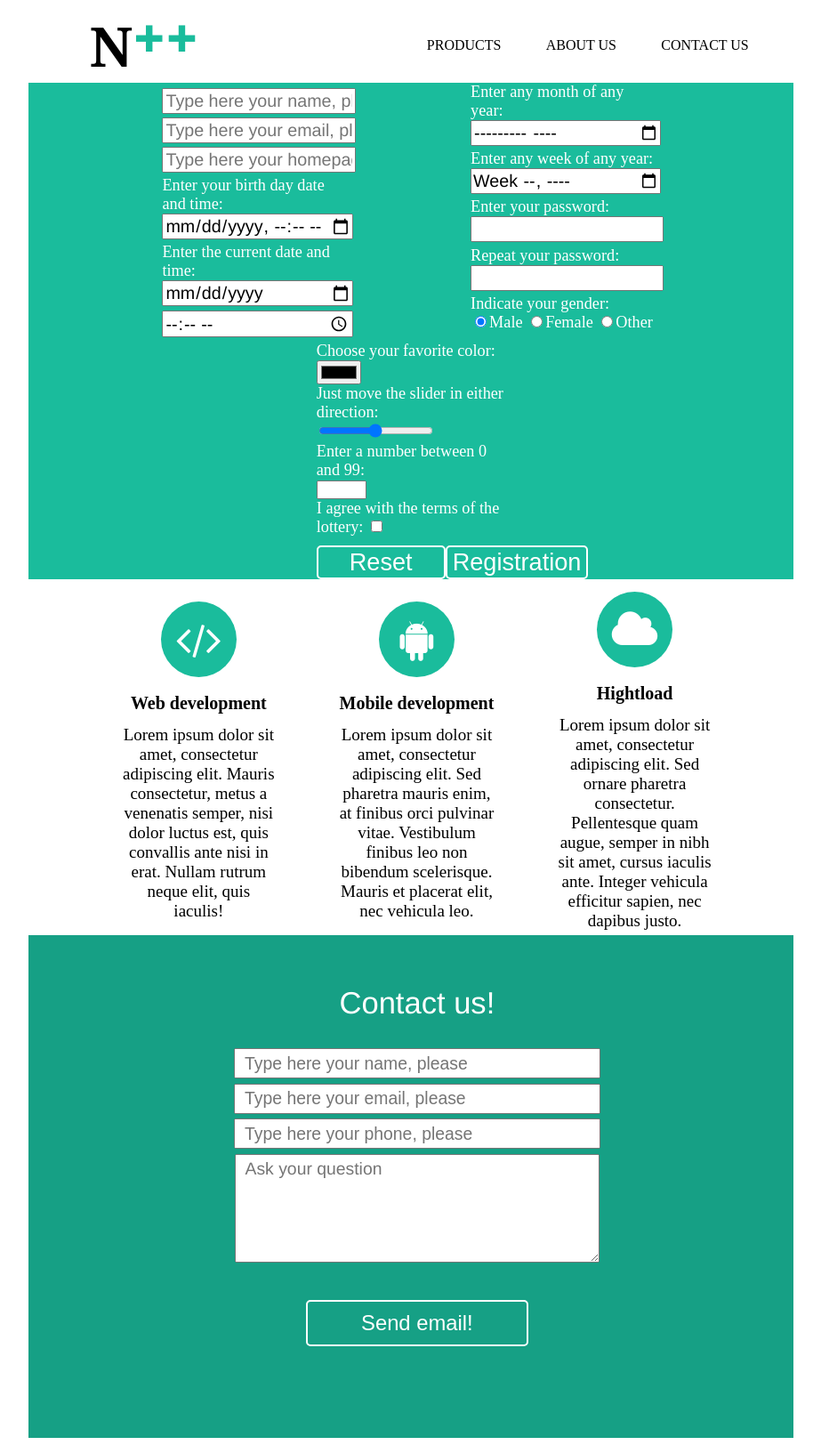
After one commit to dvernigora/webDevHomeworks, a PHP site: page /registration.html in a window 1280 px wide. The commit adds this page. Shown: the whole page at 89% size, without its empty margins (186-1109 px from the left). Run offline with PHP 8.4, Linux system fonts and the light colour scheme.

Commit message:
Added all kinds of inputs, modified the design, made minor changes and refactoring.

```diff
--- /dev/null
+++ b/WD_PS1_HTML_CSS/Landing-page/registration.html
@@ -0,0 +1,113 @@
+<!doctype html>
+<html lang="en">
+<head>
+    <meta charset="UTF-8">
+    <link rel="stylesheet" href="style.css">
+    <link rel="stylesheet" href="icons/css/font-awesome.min.css">
+    <title>My landing page</title>
+</head>
+<body>
+<div id="container">
+    <header>
+        <div id="logo">
+            <span id="logo__leftSide">N</span>
+            <span id="logo__rightSide">++</span>
+        </div>
+        <ul id="header__menu">
+            <li><a href="index.html">PRODUCTS</a></li>
+            <li><a href="#linkContent">ABOUT US</a></li>
+            <li><a href="#linkFooter">CONTACT US</a></li>
+        </ul>
+    </header>
+    <div id="banner__lotteryPage">
+        <div id="container__regForm">
+            <div id="wrap__regForm">
+                <form action="success_registration.html" id="regForm">
+                    <div id="regForm__leftBlock">
+                        <input type="text" id="regForm__usrName" class="regForm__elemStyle"
+                               placeholder="Type here your name, please" /><br>
+                        <input type="email" id="regForm__usrMail" class="regForm__elemStyle"
+                               placeholder="Type here your email, please" /><br>
+                        <input type="url" id="regForm__usrUrl" class="regForm__elemStyle"
+                               placeholder="Type here your homepage, please" /><br>
+                        <label>Enter your birth day date and time:</label><br>
+                        <input type="datetime-local" id="regForm__usrDatetime" class="regForm__elemStyle" /><br>
+                        <label>Enter the current date and time:</label><br>
+                        <input type="date" id="regForm__usrDate" class="regForm__elemStyle" /><br>
+                        <input type="time" id="regForm__usrTime" class="regForm__elemStyle" /><br>
+                    </div>
+                    <div id="regForm__rightBlock">
+                        <label>Enter any month of any year: </label><br>
+                        <input type="month" id="regForm__usrMonth" class="regForm__elemStyle" /><br>
+                        <label>Enter any week of any year: </label><br>
+                        <input type="week" id="regForm__usrWeek" class="regForm__elemStyle" /><br>
+                        <label>Enter your password: </label><br>
+                        <input type="password" id="regForm__usrPass" class="regForm__elemStyle" /><br>
+                        <label>Repeat your password: </label><br>
+                        <input type="password" id="regForm__usrPassRep" class="regForm__elemStyle" /><br>
+                        <label>Indicate your gender: </label><br>
+                        <input type="radio" class="regForm__usrGender"  name="gender" value="male" checked/>Male
+                        <input type="radio" class="regForm__usrGender"  name="gender" value="female"/>Female
+                        <input type="radio" class="regForm__usrGender"  name="gender" value="other"/>Other
+                    </div>
+                    <div id="regForm__bottomBlock">
+                        <label>Choose your favorite color: </label><br>
+                        <input type="color" id="regForm__usrColor" /><br>
+                        <label>Just move the slider in either direction: </label><br>
+                        <input type="range" id="regForm__usrRange" min="0" max="10"/><br>
+                        <label>Enter a number between 0 and 99: </label><br>
+                        <input type="number" id="regForm__usrNumber" min="0" max="99"/><br>
+                        <label>I agree with the terms of the lottery: </label>
+                        <input type="checkbox" id="regForm__usrAgree" /><br>
+                        <div id="regForm__containerBtn">
+                            <input type="reset" id="regForm__reset" value="Reset"><br>
+                            <input type="submit" id="regForm__submit" value="Registration"><br>
+                        </div>
+                    </div>
+                </form>
+            </div>
+        </div>
+        <a name="linkContent"></a>
+    </div>
+    <div id="content">
+        <div class="contentItems">
+            <div class="contentIcons">
+                <i class="fa fa-code fa-3x" aria-hidden="true"></i>
+            </div>
+            <div class="contentText"><h1>Web development</h1>Lorem ipsum dolor sit amet, consectetur adipiscing
+                elit. Mauris consectetur, metus a venenatis semper, nisi dolor luctus est, quis convallis ante
+                nisi in erat. Nullam rutrum neque elit, quis iaculis!</div>
+        </div>
+        <div class="contentItems">
+            <div class="contentIcons">
+                <i class="fa fa-android fa-3x" aria-hidden="true"></i>
+            </div>
+            <div class="contentText"><h1>Mobile development</h1>Lorem ipsum dolor sit amet, consectetur adipiscing
+                elit. Sed pharetra mauris enim, at finibus orci pulvinar vitae. Vestibulum finibus leo non
+                bibendum scelerisque. Mauris et placerat elit, nec vehicula leo.</div>
+        </div>
+        <div class="contentItems">
+            <div class="contentIcons">
+                <i class="fa fa-cloud fa-3x" aria-hidden="true"></i>
+            </div>
+            <div class="contentText"><h1>Hightload</h1>Lorem ipsum dolor sit amet, consectetur adipiscing elit.
+                Sed ornare pharetra consectetur. Pellentesque quam augue, semper in nibh sit amet, cursus iaculis
+                ante. Integer vehicula efficitur sapien, nec dapibus justo.</div>
+        </div>
+    </div>
+    <footer>
+        <a name="linkFooter"></a>
+        <div id="contentFooter">
+            <div>Contact us!</div>
+            <form class="contactForm">
+                <input type="text" id="contactForm__usrName" placeholder="Type here your name, please" />
+                <input type="email" id="contactForm__usrEmail" placeholder="Type here your email, please" />
+                <input type="tel" id="contactForm__usrTel" placeholder="Type here your phone, please" />
+                <textarea id="contactForm__usrMessage" placeholder="Ask your question"></textarea>
+                <input type="submit" id="contactForm__sendMessageBtn" value="Send email!">
+            </form>
+        </div>
+    </footer>
+</div>
+</body>
+</html>
--- a/WD_PS1_HTML_CSS/Landing-page/style.css
+++ b/WD_PS1_HTML_CSS/Landing-page/style.css
@@ -1,27 +1,67 @@
-html, body{
-    height: 100%;
-    margin: 0;
+body, footer, #contentFooter, .contentItems, #container__loginForm, form,
+#header__menu, #banner, #banner__lotteryPage, #banner__textContainer,
+#content, .contentIcons, #phone_img, #regForm__containerBtn{
+    display: flex;
 }
 
-body{
-    display: flex;
+body, footer, #contentFooter, .contentItems, #container__loginForm, form,
+header, #contactForm__usrName, #contactForm__usrEmail, #contactForm__usrTel,
+#loginForm__usrLogin, #loginForm__usrPass, form textarea{
+    width: 100%;
+}
+
+body, footer, #contentFooter, .contentItems, #container__loginForm, form{
+    height: auto;
     flex-direction: column;
     align-items: center;
 }
 
 #container{
     width: 67.2%;
+    margin: 0 auto;
 }
 
-#header, #banner, #content, #footer{
-    //border: 1px solid black;
+#container__loginForm{
+    width: 97%;
 }
 
-#header{
+#container__loginForm h1{
+    color: white;
+    text-align: center;
+    font-size: 208%;
+    margin-bottom: 5%;
+}
+
+#container__regForm{
+    width: 65%;
+}
+
+#regForm{
+    display: block;
+    color: white;
+    font-size: 114%;
+}
+
+#regForm__leftBlock{
+    float: left;
+    width: 38%;
+}
+
+#regForm__rightBlock{
+    float: right;
+    width: 38%;
+}
+
+#regForm__bottomBlock{
+    clear: both;
+    width: 38%;
+    margin: 0 auto;
+}
+
+header{
     min-height: 85px;
     display: inline-flex;
     align-items: center;
-    width: 100%;
 }
 
 #logo__leftSide, #logo__rightSide{
@@ -43,7 +83,6 @@ body{
 }
 
 #header__menu{
-    display: flex;
     flex-grow: 1;
     justify-content: flex-end;
     list-style: none;
@@ -53,35 +92,34 @@ body{
     margin-right: 8%;
 }
 
-#banner{
+#header__menu a{
+    text-decoration: none;
+    color: black;
+}
+
+#banner, #banner__lotteryPage{
     min-height: 555px;
     background-color: #1abc9c;
-    display: flex;
 }
 
-#phone_img{
-    display: flex;
-    justify-content: center;
+#banner__lotteryPage{
     align-items: center;
 }
 
+#banner__lotteryPage, #banner__textContainer, footer{
+    justify-content: center;
+}
+
 #phone_img img{
-    /*float: left;*/
-    /*margin-left: 13%;*/
-    /*margin-top: 5%;*/
-    /*margin-right: 4%;*/
     width: 72%;
     margin-left: 17%;
 }
 
 #banner__textContainer{
-    //width: 43%;
     color: white;
     overflow-wrap: break-word;
     width: 97%;
-    display: flex;
     flex-direction: column;
-    justify-content: center;
     align-items: baseline;
 }
 
@@ -98,7 +136,7 @@ body{
     width: 90%;
 }
 
-#btnForBuy{
+#btnForBuy, #btnForLottery{
     font-size: 130%;
     background-color: #1abc9c;
     color: white;
@@ -110,17 +148,21 @@ body{
     //margin-top: 4%;
 }
 
-#content{
-    display: flex;
+#btnForLottery{
+    margin-left: 65%;
+    margin-top: -8%;
+}
+
+#content, .contentIcons, #phone_img{
     justify-content: center;
     align-items: center;
+}
+
+#content{
     min-height: 400px;
 }
 
 .contentItems{
-    display: flex;
-    flex-direction: column;
-    align-items: center;
     width: 24%;
     margin-left: 3%;
     margin-right: 1.5%;
@@ -132,9 +174,6 @@ body{
 }
 
 .contentIcons{
-    display: flex;
-    justify-content: center;
-    align-items: center;
     background-color: #1abc9c;
     width: 85px;
     height: 85px;
@@ -153,36 +192,101 @@ body{
     font-size: 20px;
 }
 
-#footer{
-    display: flex;
-    flex-direction: column;
-    align-items: center;
-    justify-content: center;
+footer{
     min-height: 565px;
-    background-color: #1abc9c;
+    background-color: #16a085;
 }
 
 #contentFooter{
-    width: 47%;
+    width: 46%;
     min-height: 460px;
-    margin-left: 1.5%;
-    display: flex;
-    flex-direction: column;
-    align-items: center;
+    margin-left: 1.6%;
+}
+
+#contentFooter div, form textarea, .regForm__elemStyle{
+    font-family: Helvetica, Arial, sans-serif;
 }
 
 #contentFooter div{
     color: white;
-    font-size: 245%;
+    font-size: 216%;
+    margin-top: 1%;
     margin-bottom: 8%;
 }
 
-.contactForm{
-    width: 100%;
+#contactForm__usrName, #contactForm__usrEmail, #contactForm__usrTel,
+#loginForm__usrLogin, #loginForm__usrPass{
+    height: 28px;
+    margin-bottom: 1.4%;
+    padding-left: 10px;
+    font-size: 121%;
 }
 
-.contactForm__inputStyle{
-    display: flex;
-    flex-direction: column;
-    //width: 100%;
+form textarea{
+    height: 114px;
+    margin-bottom: 10.7%;
+    padding-left: 11px;
+    padding-top: 4px;
+    font-size: 121%;
 }
+
+#contactForm__sendMessageBtn, #contactForm__registrationBtn, #contactForm__logInBtn{
+    font-size: 148.8%;
+    background-color: #16a085;
+    color: white;
+    padding: 10px 60px;
+    text-align: center;
+    text-decoration: none;
+    border: 2px solid white;
+    border-radius: 5px;
+}
+
+#regForm__containerBtn{
+    justify-content: space-around;
+    margin-top: 5%;
+}
+
+#regForm__reset, #regForm__submit{
+    font-size: 148.8%;
+    background-color: #1abc9c;
+    color: white;
+    //padding: 10px 60px;
+    text-align: center;
+    text-decoration: none;
+    border: 2px solid white;
+    border-radius: 5px;
+}
+
+#regForm__reset{
+    padding: 0px 35px;
+}
+
+#loginForm__usrPass{
+    margin-bottom: 5%;
+}
+
+#regForm__usrName{
+    margin-top: 2.6%;
+}
+
+.regForm__elemStyle{
+    width: 98.5%;
+    margin-bottom: 2%;
+    font-size: 108%;
+}
+
+#contactForm__registrationBtn{
+    background-color: #1abc9c;
+    margin-right: 58%;
+    padding: 10px 20px;
+}
+
+#wrap__loginForm{
+    width: 60%;
+}
+
+#contactForm__logInBtn{
+    background-color: #1abc9c;
+    margin-left: 54%;
+    margin-top: -13.5%;
+}
```
Also changed, not shown: WD_PS1_HTML_CSS/Landing-page/index.html (+17 -15 lines), WD_PS1_HTML_CSS/Landing-page/login.html (added, +80 -0 lines), WD_PS1_HTML_CSS/Landing-page/page_winner.html (added, +68 -0 lines), WD_PS1_HTML_CSS/Landing-page/success_registration.html (added, +70 -0 lines).
